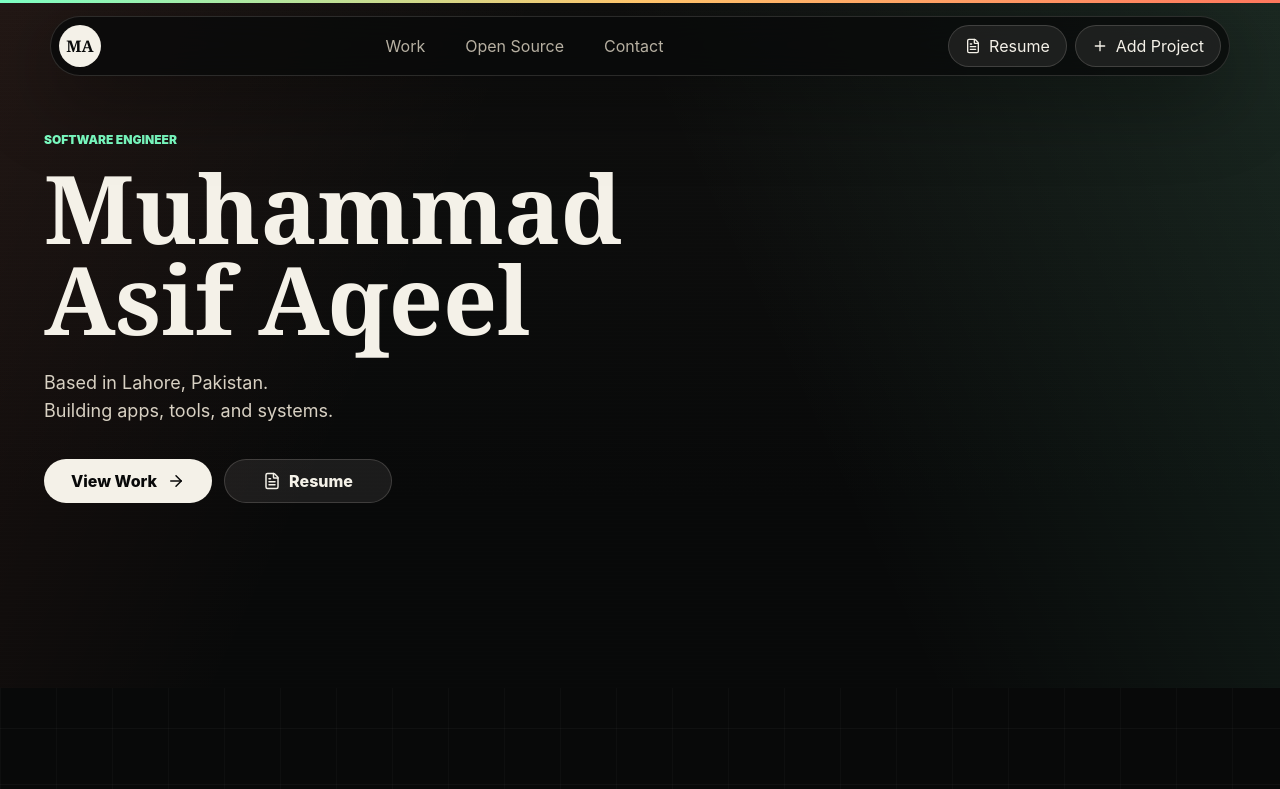
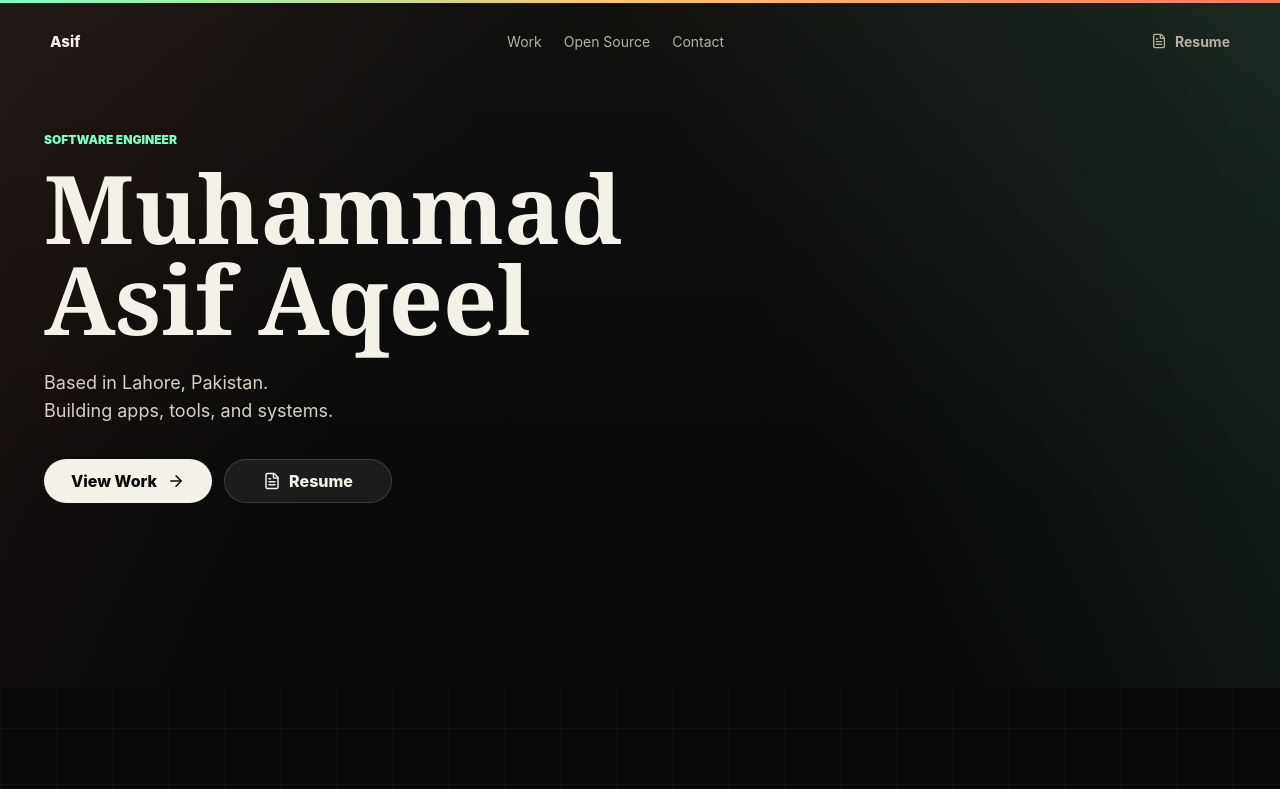
Before and after one commit to asifdotdev/asif-portfolio, a React (Vite) app: page / in a window 1280 px wide. Shown: the top 789 px of the page. Built offline with nearby package versions, Linux system fonts and the light colour scheme.

Commit message:
design: simplify header and footer copy

```diff
--- a/src/App.tsx
+++ b/src/App.tsx
@@ -437,7 +437,6 @@ function App() {
     <main>
       <motion.div className="scroll-progress" style={{ scaleX }} />
       <Navigation
-        onAddProject={openNewProject}
         mobileMenuOpen={mobileMenuOpen}
         setMobileMenuOpen={setMobileMenuOpen}
       />
@@ -464,11 +463,9 @@ function App() {
 }
 
 function Navigation({
-  onAddProject,
   mobileMenuOpen,
   setMobileMenuOpen,
 }: {
-  onAddProject: () => void;
   mobileMenuOpen: boolean;
   setMobileMenuOpen: (open: boolean) => void;
 }) {
@@ -481,7 +478,7 @@ function Navigation({
   return (
     <header className="site-nav">
       <a className="nav-mark" href="#top" aria-label="Muhammad Asif Aqeel">
-        <span>MA</span>
+        <span>Asif</span>
       </a>
       <nav className="desktop-nav" aria-label="Primary navigation">
         {links.map(([label, href]) => (
@@ -495,10 +492,6 @@ function Navigation({
           <FileText size={16} />
           <span>Resume</span>
         </a>
-        <button className="ghost-btn compact" type="button" onClick={onAddProject}>
-          <Plus size={16} />
-          <span>Add Project</span>
-        </button>
         <button
           className="icon-btn mobile-menu-btn"
           type="button"
@@ -524,9 +517,6 @@ function Navigation({
             <a href={RESUME_URL} target="_blank" rel="noreferrer">
               Resume
             </a>
-            <button type="button" onClick={onAddProject}>
-              Add Project
-            </button>
           </motion.div>
         ) : null}
       </AnimatePresence>
@@ -1286,7 +1276,7 @@ function Footer() {
     <footer id="contact">
       <div>
         <p className="kicker">Contact</p>
-        <h2>Available for software engineering work.</h2>
+        <h2>Let's talk.</h2>
       </div>
       <div className="footer-links">
         <a href="mailto:asifaqeel50@gmail.com">
--- a/src/styles.css
+++ b/src/styles.css
@@ -73,39 +73,34 @@ button {
 
 .site-nav {
   position: fixed;
-  top: 16px;
+  top: 18px;
   left: 50%;
   z-index: 100;
   display: grid;
   grid-template-columns: auto 1fr auto;
   align-items: center;
-  width: min(calc(100% - 32px), 1180px);
-  min-height: 58px;
-  padding: 8px;
-  border: 1px solid rgba(244, 241, 232, 0.14);
-  border-radius: 999px;
-  background: rgba(8, 9, 9, 0.78);
-  backdrop-filter: blur(22px);
-  box-shadow: 0 22px 80px rgba(0, 0, 0, 0.38);
+  width: min(calc(100% - 48px), 1180px);
+  min-height: 46px;
+  padding: 0;
+  border: 0;
+  background: transparent;
   transform: translateX(-50%);
 }
 
 .nav-mark {
-  display: grid;
-  place-items: center;
-  width: 42px;
-  height: 42px;
-  border-radius: 50%;
-  background: #f4f1e8;
-  color: #080909;
-  font-family: Georgia, serif;
-  font-weight: 900;
+  display: inline-flex;
+  align-items: center;
+  min-height: 40px;
+  color: var(--ink);
+  font-size: 15px;
+  font-weight: 800;
+  letter-spacing: 0;
 }
 
 .desktop-nav {
   display: flex;
   justify-content: center;
-  gap: 8px;
+  gap: 22px;
 }
 
 .desktop-nav a,
@@ -113,22 +108,20 @@ button {
 .mobile-nav button {
   display: inline-flex;
   align-items: center;
-  min-height: 40px;
-  padding: 0 16px;
+  min-height: 36px;
+  padding: 0;
   border: 0;
-  border-radius: 999px;
   background: transparent;
   color: var(--muted);
+  font-size: 14px;
   cursor: pointer;
   transition:
-    color 160ms ease,
-    background 160ms ease;
+    color 160ms ease;
 }
 
 .desktop-nav a:hover,
 .mobile-nav a:hover,
 .mobile-nav button:hover {
-  background: rgba(244, 241, 232, 0.1);
   color: var(--ink);
 }
 
@@ -136,6 +129,21 @@ button {
   display: flex;
   align-items: center;
   gap: 8px;
+}
+
+.site-nav .ghost-btn.compact {
+  min-height: 36px;
+  padding: 0;
+  border: 0;
+  background: transparent;
+  color: var(--muted);
+  font-size: 14px;
+  font-weight: 700;
+}
+
+.site-nav .ghost-btn.compact:hover {
+  color: var(--ink);
+  transform: none;
 }
 
 .mobile-nav {
```
